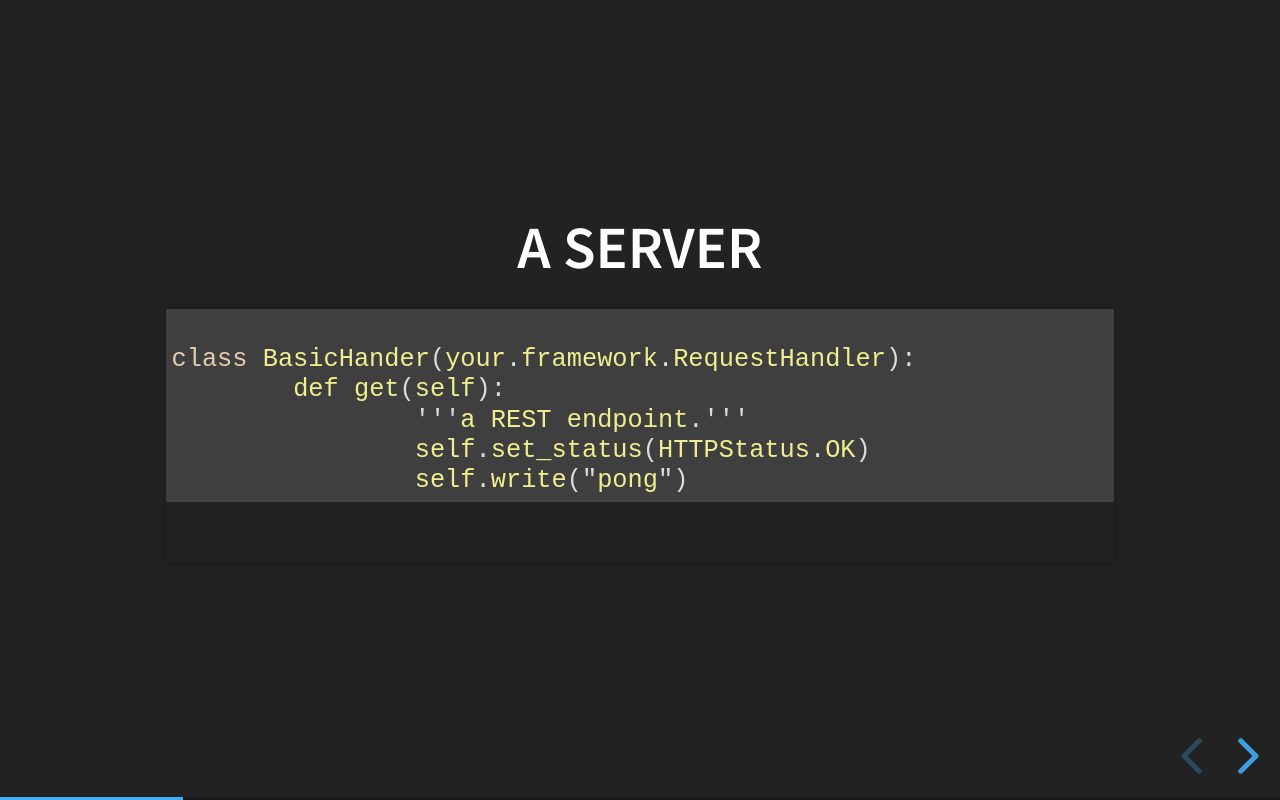
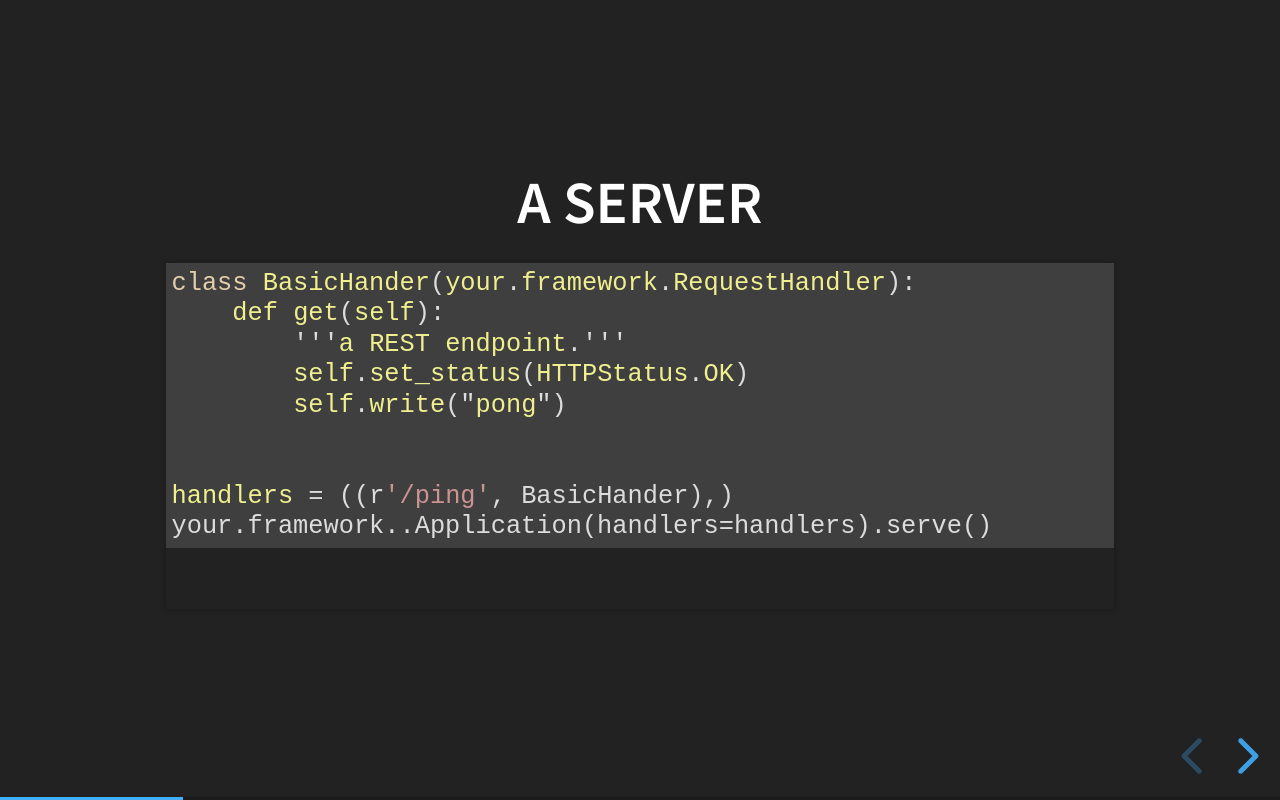
Before and after one commit to againagainst/resort, a plain HTML site: page index.html in a window 1280 px wide. Both pictures are taken after a click on the button "next slide". Drawn offline with nearby package versions, Linux system fonts and the light colour scheme.

Commit message:
"a server"section was updated

```diff
--- a/index.html
+++ b/index.html
@@ -32,12 +32,15 @@
 <section>
 	<h3>a server</h3>
 		<pre>
-<code class="hljs js">
-class BasicHander(your.framework.RequestHandler):
-	def get(self):
-		'''a REST endpoint.'''
-		self.set_status(HTTPStatus.OK)
-		self.write("pong")
+<code class="hljs js">class BasicHander(your.framework.RequestHandler):
+    def get(self):
+        '''a REST endpoint.'''
+        self.set_status(HTTPStatus.OK)
+        self.write("pong")
+
+
+handlers = ((r'/ping', BasicHander),)
+your.framework..Application(handlers=handlers).serve()
 </code>
 		</pre>
 </section>
```
